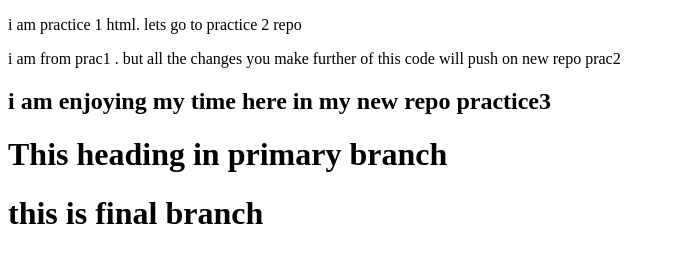
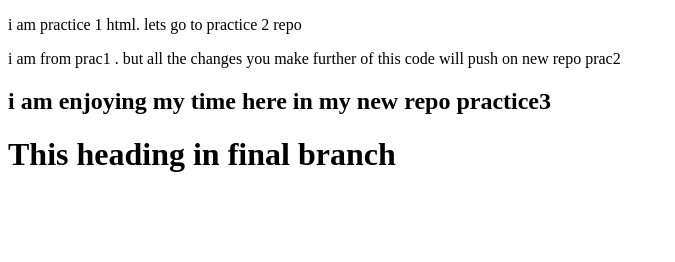
Before and after one commit to invisible360/practice1, a plain HTML site: page index.html in a window 1280 px wide. Shown: the whole page, without its empty margins (0-675 px from the left). Drawn offline with Linux system fonts and the light colour scheme.

Commit message:
changes in h1

```diff
--- a/index.html
+++ b/index.html
@@ -10,7 +10,6 @@
     <p>i am practice 1 html. lets go to practice 2 repo</p>
     <P>i am from prac1 . but all the changes you make further of this code will push on new repo prac2</P>
     <h2>i am enjoying my time here in my new repo practice3</h2>
-    <h1>This heading in primary branch</h1>
-    <h1>this is final branch</h1>
+    <h1>This heading in final branch</h1>
 </body>
 </html>
```
